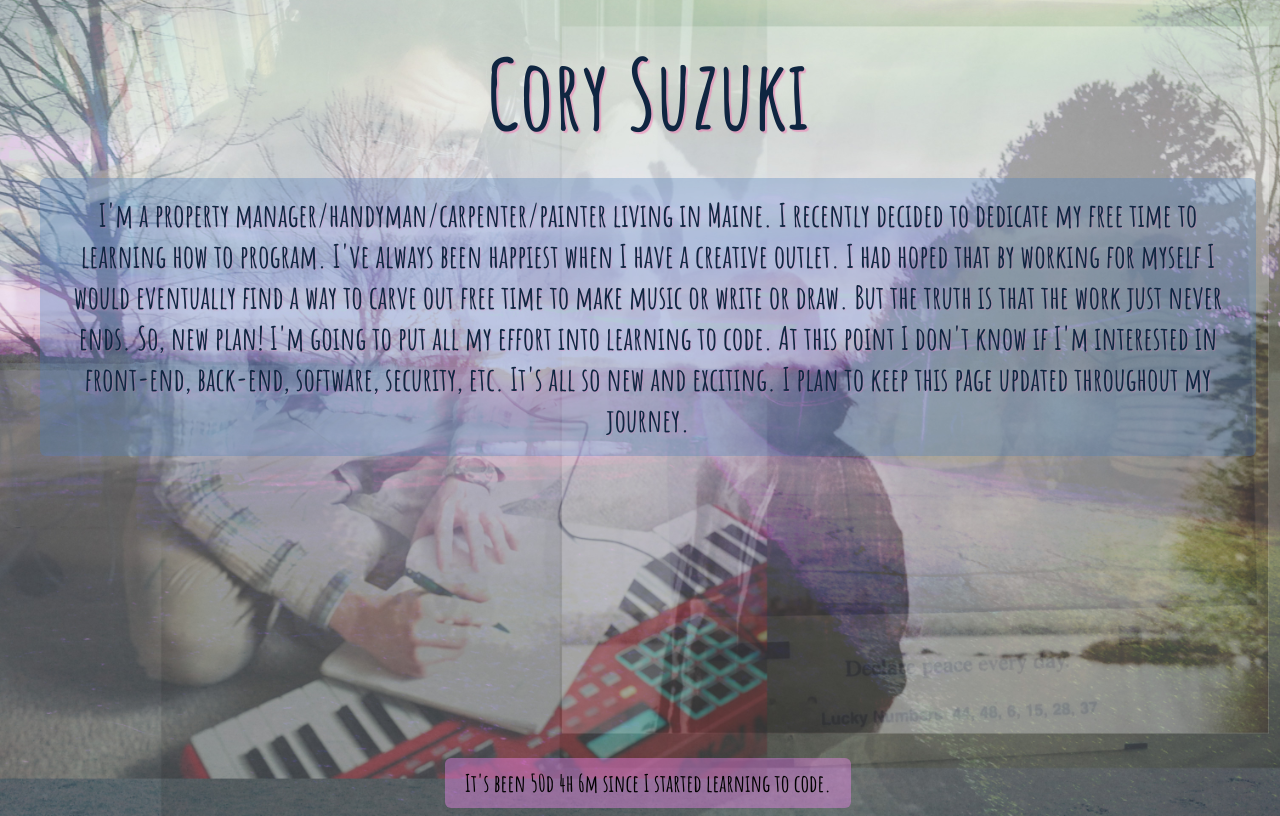
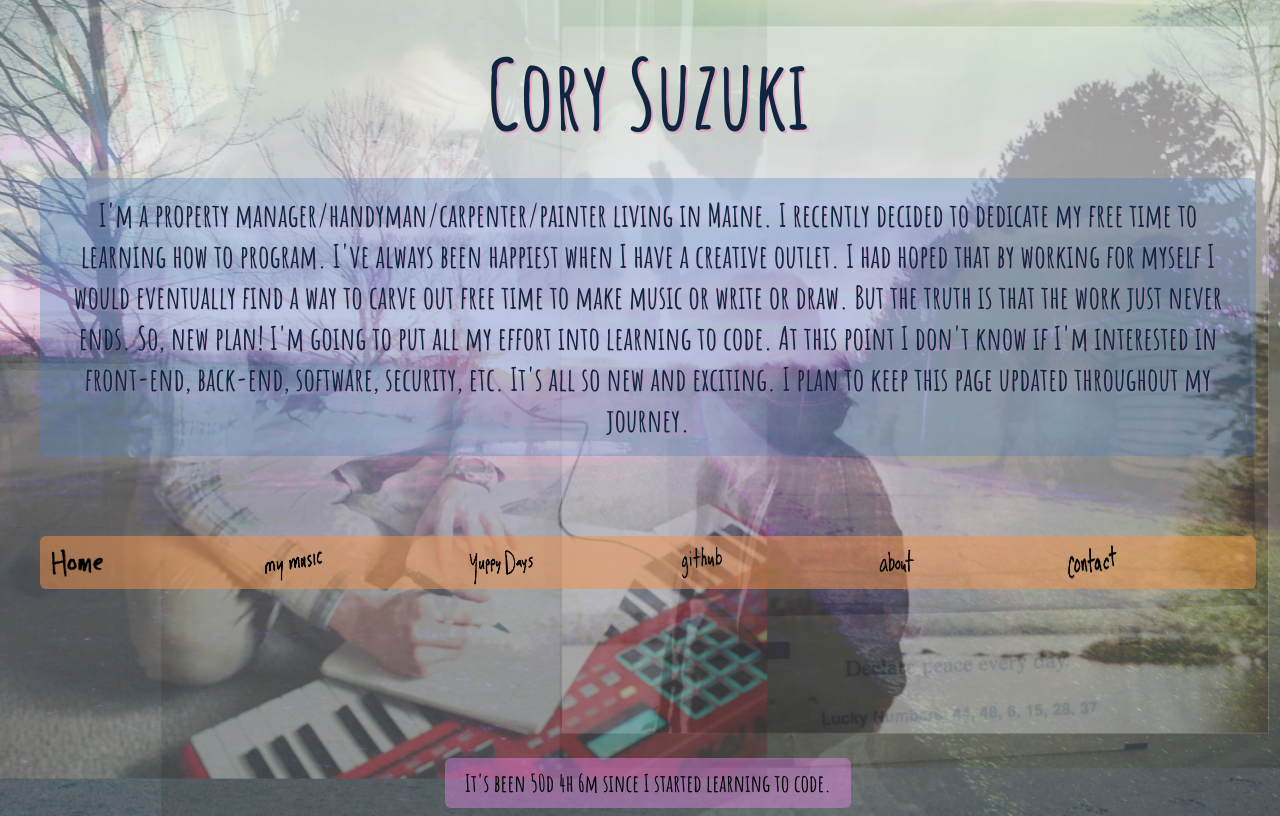
Before and after one commit to MyPetLobster/cs50-homepage, a plain HTML site: page about-me.html in a window 1280 px wide. Drawn offline with Linux system fonts and the light colour scheme.

Commit message:
Add navbar to about-me

```diff
--- a/about-me.html
+++ b/about-me.html
@@ -16,11 +16,60 @@
            learning to code. At this point I don't know if I'm interested in front-end, back-end, software, security, etc. It's all so new and exciting.
            I plan to keep this page updated throughout my journey.
         </p>
-
+        <nav class="navbar about-nav navbar-expand-sm navbar-light bg-transparent">
+            <a
+                class="flex-item"
+                href="index.html"
+                class="navbar-brand mb-01 h1">
+                    <img
+                    class="d-inline-block align-top"
+                    src="img/home-sm.png" alt="Home"
+                    width="80" />
+            </a>
+            <a
+                class="flex-item"
+                href="https://music.youtube.com/channel/UCt4E9nFA6OioQZhSFBMNizQ" class="nav-link">
+                <img
+                class="d-inline-block align-top"
+                src="img/my-music.png" alt="My Music"
+                width="75" />
+            </a>
+            <a
+                class="flex-item"
+                href="yuppy-days.pdf" class="nav-link">
+                <img
+                class="d-inline-block align-top"
+                src="img/yuppy-days.png" alt="Yuppy Days"
+                width="68" />
+            </a>
+            <a
+                class="flex-item"
+                href="https://github.com/MyPetLobster" class="nav-link">
+                <img
+                class="d-inline-block align-top"
+                src="img/github.png" alt="GitHub"
+                width="60" />
+            </a>
+            <a
+                class="flex-item"
+                href="about-me.html" class="nav-link">
+                <img
+                class="d-inline-block align-top"
+                src="img/about.png" alt="About"
+                width="60" />
+            </a>
+            <a
+                class="flex-item"
+                href="contact.html" class="nav-link">
+                <img
+                class="d-inline-block align-top"
+                src="img/contact-sm.png" alt="Contact"
+                width="60" />
+            </a>
+        </nav>
         <div class="clock-box">
             <div class="clock" id="countdown"></div>
         </div>
-
     </div>
 </body>
 </html>
--- a/css/style-child.css
+++ b/css/style-child.css
@@ -172,3 +172,17 @@ nav a {
 .contact-test {
     background: #a617a8bd;
 }
+
+.about-nav {
+    background: #2686c5bd;
+    display: flex;
+    max-width: 100%;
+    margin-top:5rem;
+    margin-left: 2rem;
+    margin-right: 2rem;
+    gap: 2px;
+    border-radius: 6px;
+    flex-wrap: wrap;
+    justify-content: center;
+    background: #f2934a81;
+}
```
